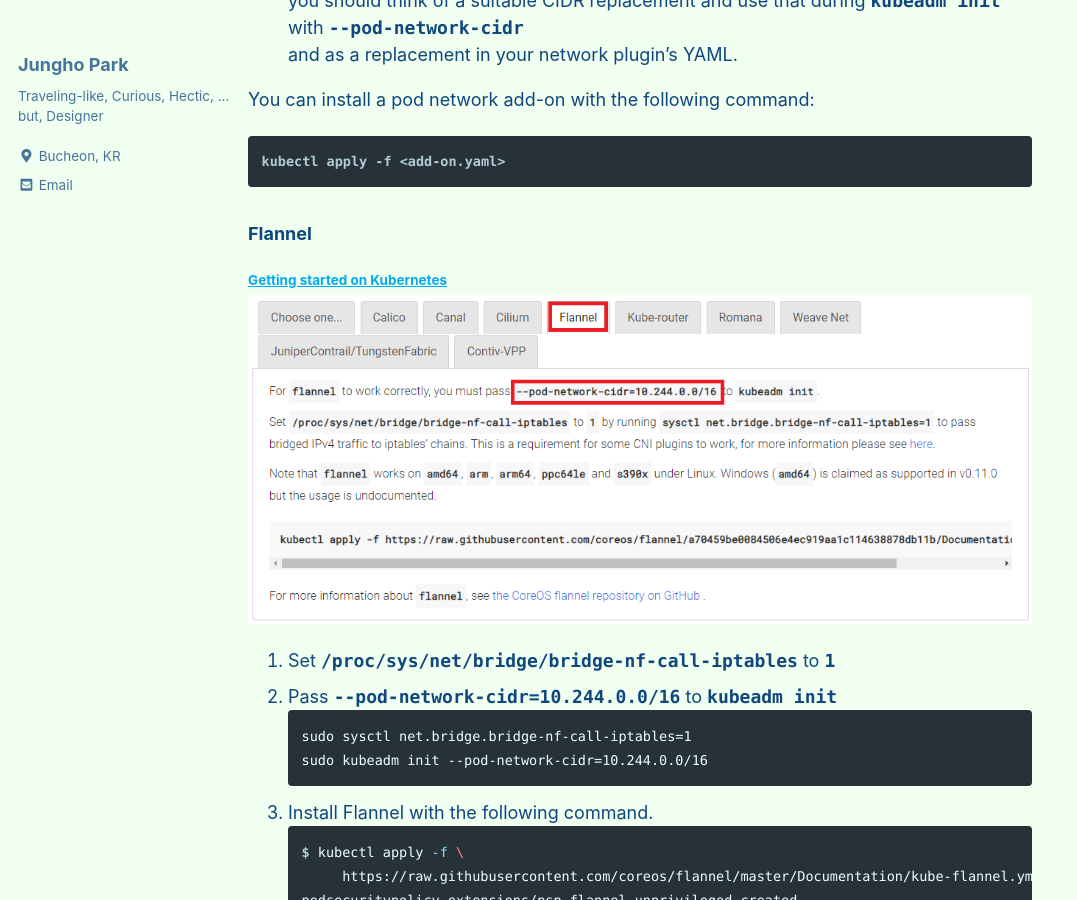
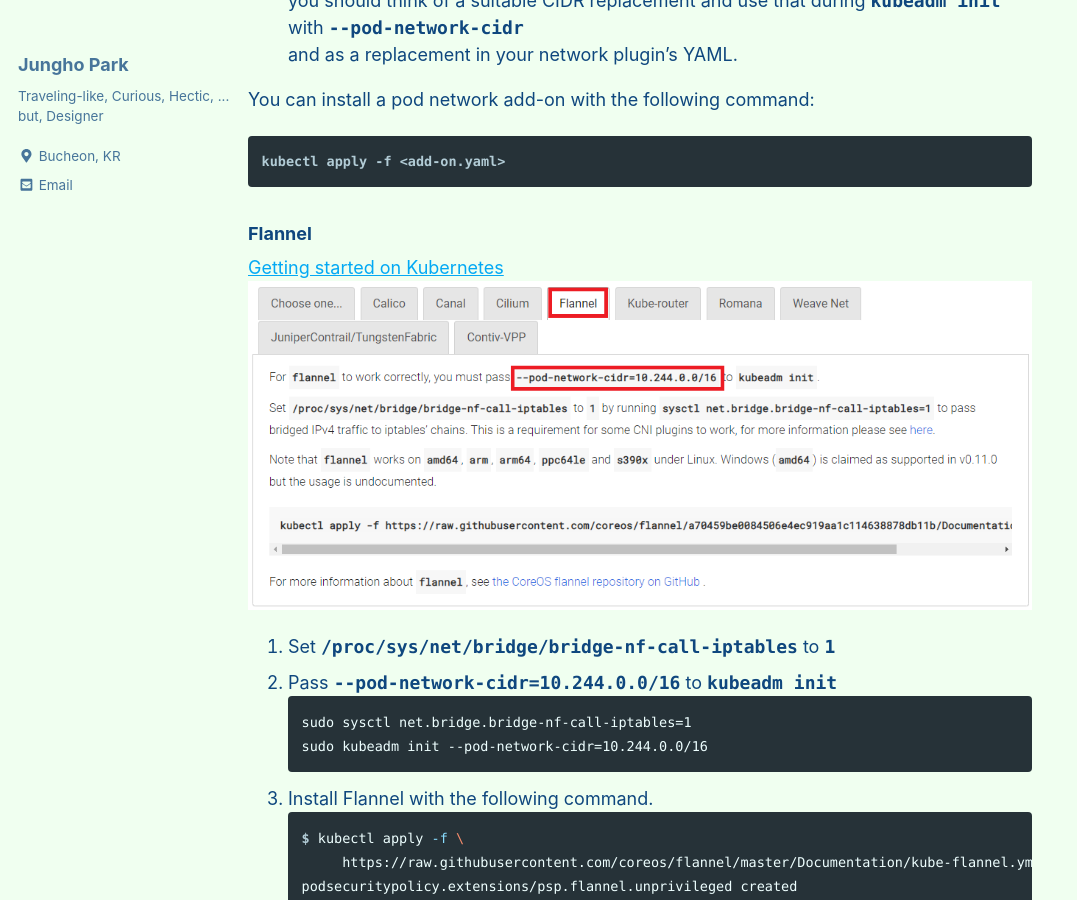
Before and after one commit to unipark00/tekrepo, a Jekyll site: the page built from _posts/2019-04-07-configure-k8s-cluster.md, in a window 1280 px wide and 900 px high, scrolled down 2327 px. Shown: the whole window, without its empty margins (0-1077 px from the left). Built offline with Jekyll 4.4.1, drawn with Linux system fonts in a browser that asks for light colours; cached includes are drawn as plain includes.

````diff
--- a/_posts/2019-04-07-configure-k8s-cluster.md
+++ b/_posts/2019-04-07-configure-k8s-cluster.md
@@ -73,7 +73,7 @@ kubectl apply -f <add-on.yaml>
 ```
 
 ### Flannel
-#### [Getting started on Kubernetes](https://kubernetes.io/docs/setup/independent/create-cluster-kubeadm/#pod-network)
+[Getting started on Kubernetes](https://kubernetes.io/docs/setup/independent/create-cluster-kubeadm/#pod-network)
 ![flannel](https://github.com/unipark00/tekrepo/blob/master/_posts/20190411_132750.png?raw=true)
 1. Set **`/proc/sys/net/bridge/bridge-nf-call-iptables`** to **`1`**
 2. Pass **`--pod-network-cidr=10.244.0.0/16`** to **`kubeadm init`**
@@ -102,7 +102,7 @@ watch kubectl get pods --all-namespaces
 ```
 
 ### Calico
-#### [Quickstart for Calico on Kubernetes](https://docs.projectcalico.org/v3.6/getting-started/kubernetes/)
+[Quickstart for Calico on Kubernetes](https://docs.projectcalico.org/v3.6/getting-started/kubernetes/)
 ![calico](https://github.com/unipark00/tekrepo/blob/master/_posts/20190418_182218.png?raw=true)
 1. Set **`/proc/sys/net/bridge/bridge-nf-call-iptables`** to **`1`**
 2. Pass **`--pod-network-cidr=192.168.0.0/16`** to **`kubeadm init`**
````
